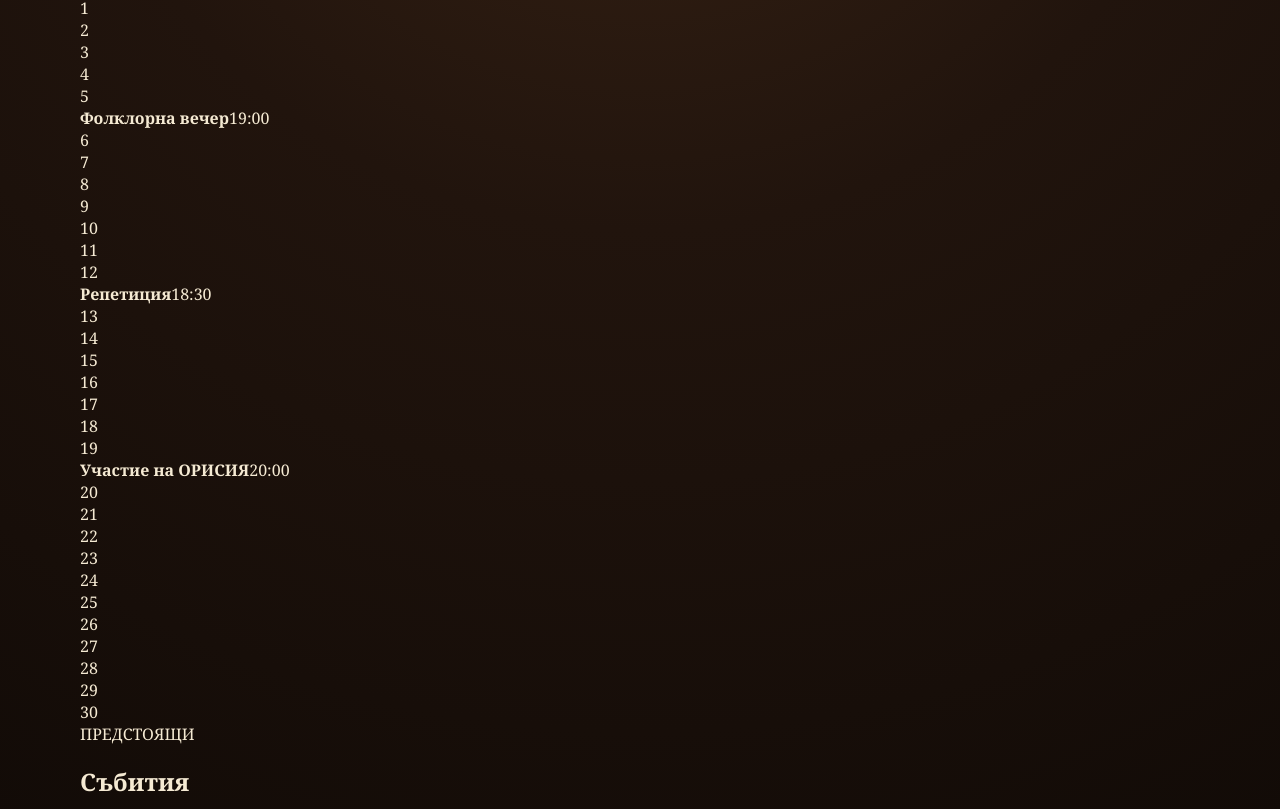
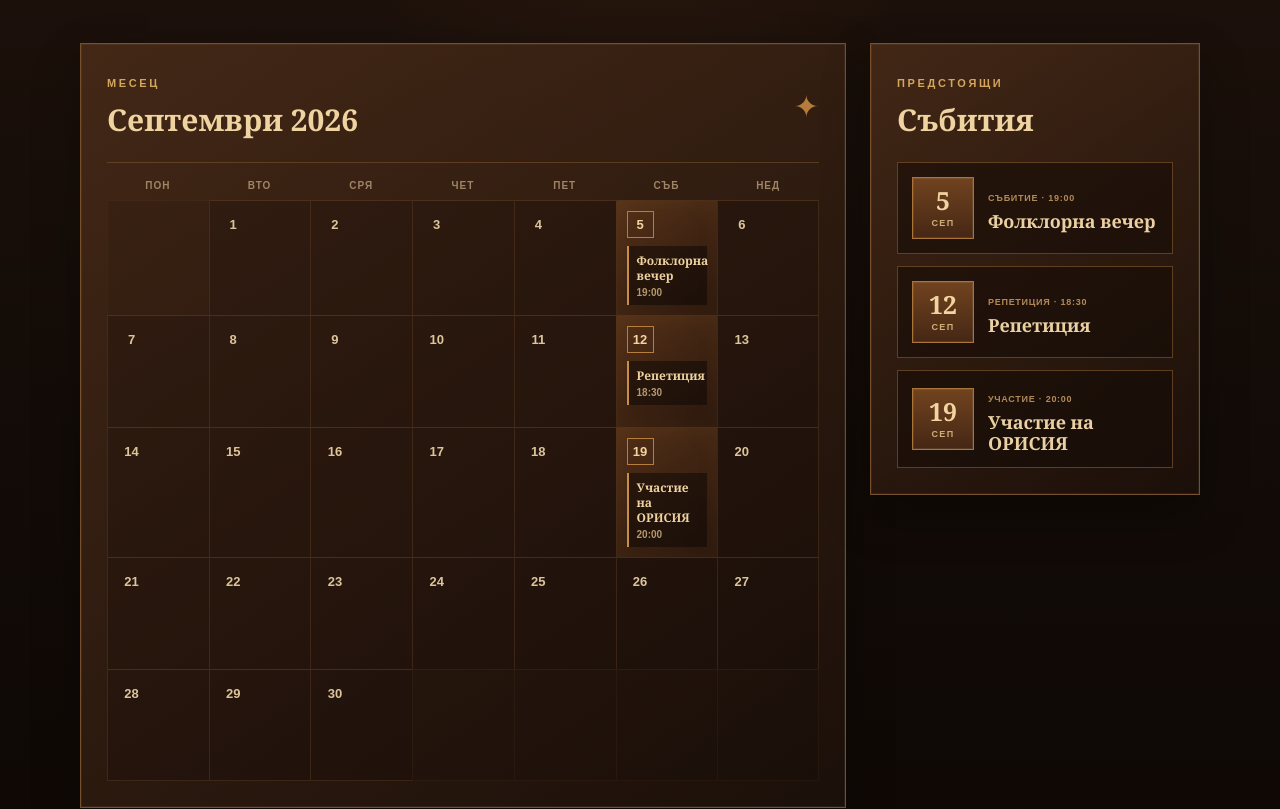
Before and after one commit to viktor132607/Orisia.Client, a Next.js app: page /calendar in a window 1280 px wide. Shown: the part 352-1161 px from the top of the page. Built offline with nearby package versions, Linux system fonts and the light colour scheme.

Commit message:
Connect calendar page styles

```diff
--- a/src/app/calendar/page.tsx
+++ b/src/app/calendar/page.tsx
@@ -1,3 +1,5 @@
+import styles from "./calendar.module.css";
+
 const events = [
   { day: 5, title: "Фолклорна вечер", type: "Събитие", time: "19:00" },
   { day: 12, title: "Репетиция", type: "Репетиция", time: "18:30" },
@@ -8,39 +10,39 @@ const days = Array.from({ length: 30 }, (_, index) => index + 1);
 
 export default function CalendarPage() {
   return (
-    <main className="calendar-page">
-      <section className="calendar-hero">
+    <main className={styles.page}>
+      <section className={styles.hero}>
         <div className="container">
-          <span className="section-kicker">ОРИСИЯ · СЪБИТИЯ</span>
+          <span className={styles.kicker}>ОРИСИЯ · СЪБИТИЯ</span>
           <h1>Календар</h1>
           <p>Предстоящи участия, репетиции и фолклорни вечери.</p>
         </div>
       </section>
 
-      <section className="calendar-content">
-        <div className="container calendar-layout">
-          <div className="calendar-board">
-            <div className="calendar-board-header">
+      <section className={styles.content}>
+        <div className={`container ${styles.layout}`}>
+          <div className={styles.board}>
+            <div className={styles.boardHeader}>
               <div>
-                <span className="calendar-label">МЕСЕЦ</span>
+                <span className={styles.label}>МЕСЕЦ</span>
                 <h2>Септември 2026</h2>
               </div>
-              <span className="calendar-ornament" aria-hidden="true">✦</span>
+              <span className={styles.ornament} aria-hidden="true">✦</span>
             </div>
 
-            <div className="calendar-weekdays" aria-hidden="true">
+            <div className={styles.weekdays} aria-hidden="true">
               <span>ПОН</span><span>ВТО</span><span>СРЯ</span><span>ЧЕТ</span><span>ПЕТ</span><span>СЪБ</span><span>НЕД</span>
             </div>
 
-            <div className="calendar-grid">
-              <div className="calendar-cell calendar-cell-empty" />
+            <div className={styles.grid}>
+              <div className={`${styles.cell} ${styles.empty}`} />
               {days.map((day) => {
                 const event = events.find((item) => item.day === day);
                 return (
-                  <article key={day} className={`calendar-cell ${event ? "calendar-cell-event" : ""}`}>
-                    <span className="calendar-day">{day}</span>
+                  <article key={day} className={`${styles.cell} ${event ? styles.eventCell : ""}`}>
+                    <span className={styles.day}>{day}</span>
                     {event && (
-                      <div className="calendar-event-chip">
+                      <div className={styles.eventChip}>
                         <strong>{event.title}</strong>
                         <span>{event.time}</span>
                       </div>
@@ -48,24 +50,24 @@ export default function CalendarPage() {
                   </article>
                 );
               })}
-              <div className="calendar-cell calendar-cell-empty" />
-              <div className="calendar-cell calendar-cell-empty" />
-              <div className="calendar-cell calendar-cell-empty" />
-              <div className="calendar-cell calendar-cell-empty" />
+              <div className={`${styles.cell} ${styles.empty}`} />
+              <div className={`${styles.cell} ${styles.empty}`} />
+              <div className={`${styles.cell} ${styles.empty}`} />
+              <div className={`${styles.cell} ${styles.empty}`} />
             </div>
           </div>
 
-          <aside className="events-panel">
-            <span className="calendar-label">ПРЕДСТОЯЩИ</span>
+          <aside className={styles.panel}>
+            <span className={styles.label}>ПРЕДСТОЯЩИ</span>
             <h2>Събития</h2>
-            <div className="events-list">
+            <div className={styles.list}>
               {events.map((event) => (
-                <article className="event-card" key={`${event.day}-${event.title}`}>
-                  <div className="event-date-box">
+                <article className={styles.card} key={`${event.day}-${event.title}`}>
+                  <div className={styles.dateBox}>
                     <strong>{event.day}</strong>
                     <span>СЕП</span>
                   </div>
-                  <div className="event-card-copy">
+                  <div className={styles.cardCopy}>
                     <span>{event.type} · {event.time}</span>
                     <h3>{event.title}</h3>
                   </div>
```
